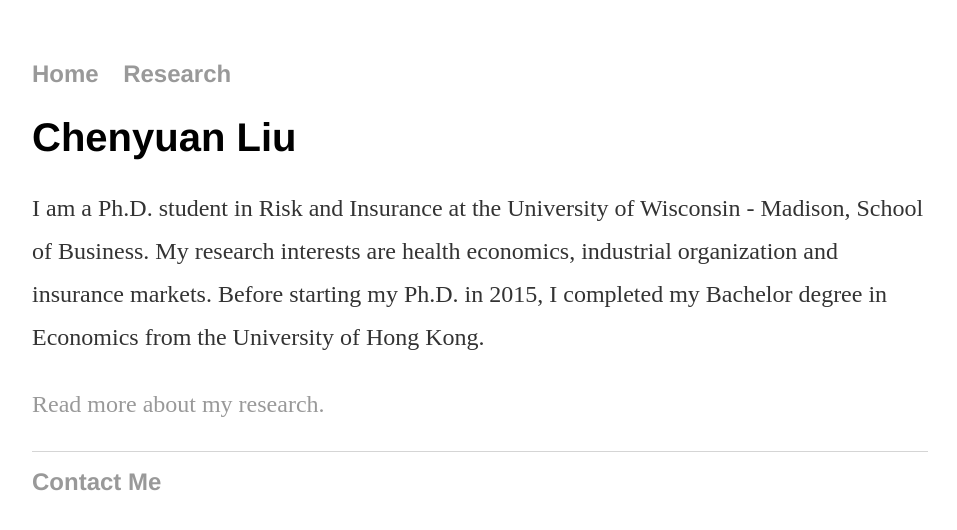
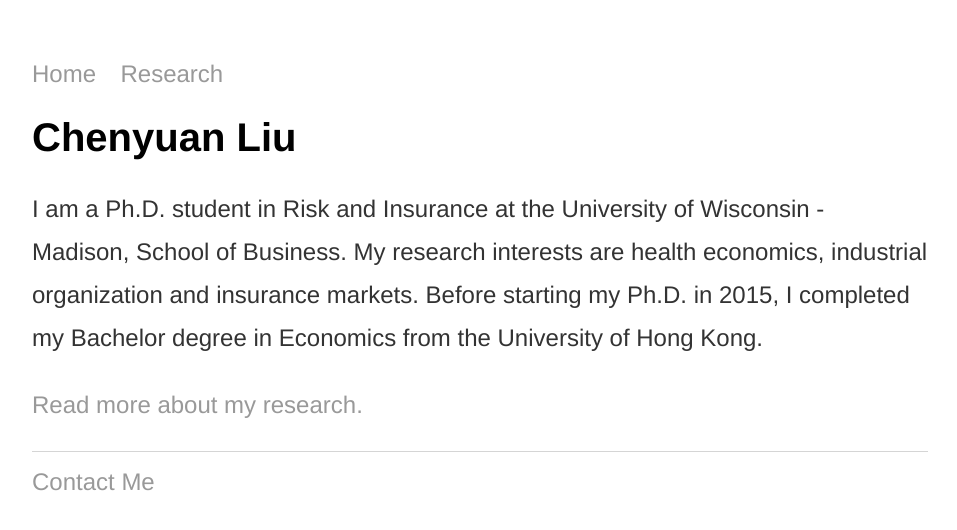
Before and after one commit to trifen/feng3hu.github.io, a Jekyll site: the page built from index.html, in a window 1280 px wide. Shown: the top 530 px of the page, without its empty margins (160-1117 px from the left). Built offline with Jekyll 4.4.1, drawn with Linux system fonts in a browser that asks for light colours.

Commit message:
Update main.css

```diff
--- a/css/main.css
+++ b/css/main.css
@@ -6,7 +6,7 @@
     font-family:'Helvetica', 'Arial', 'Sans-Serif';
     padding: 0px;
     list-style: none;
-    font-weight: bold;
+    font-weight: 200;
 }
 nav ul li, footer ul li {
     display: inline;
@@ -33,6 +33,7 @@
     font-size: 1.5em;
     line-height: 1.8em;
     color: #333;
+    font-family:'Helvetica', 'Arial', 'Sans-Serif';
 }
 footer {
     border-top: 1px solid #d5d5d5;
```
